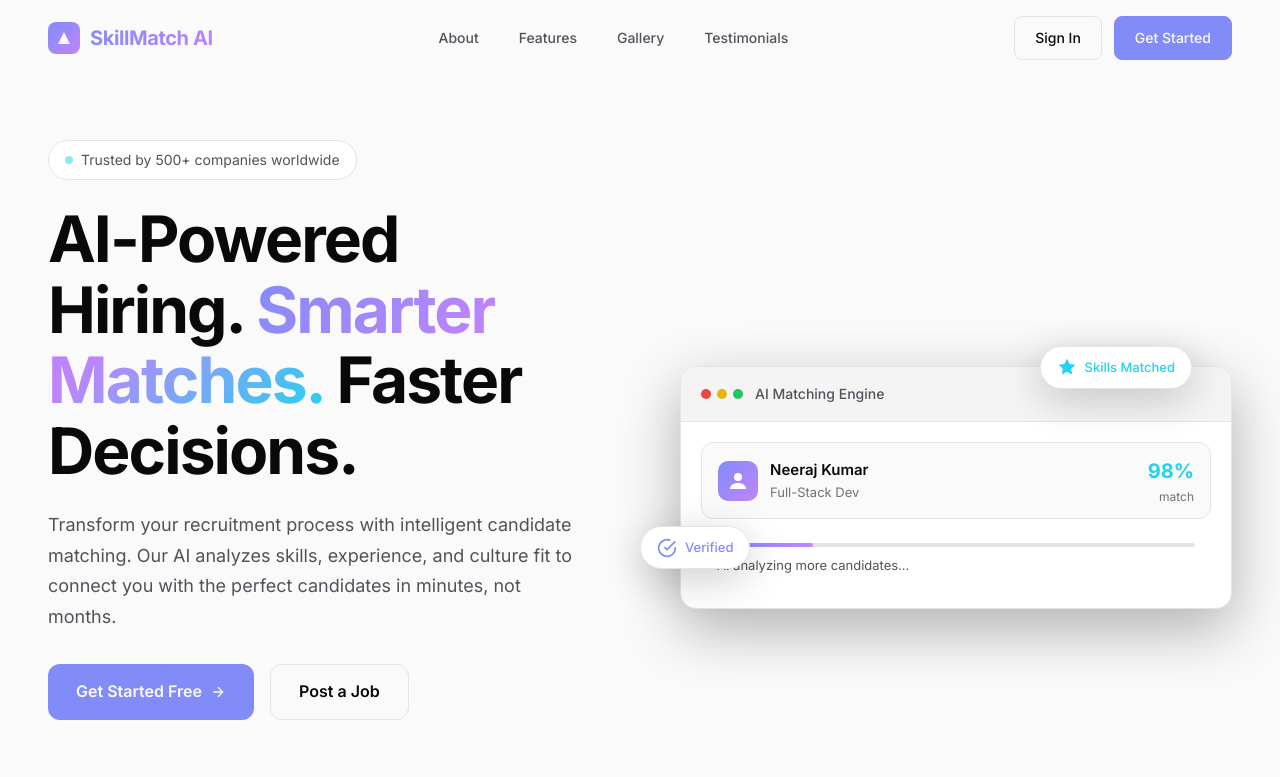
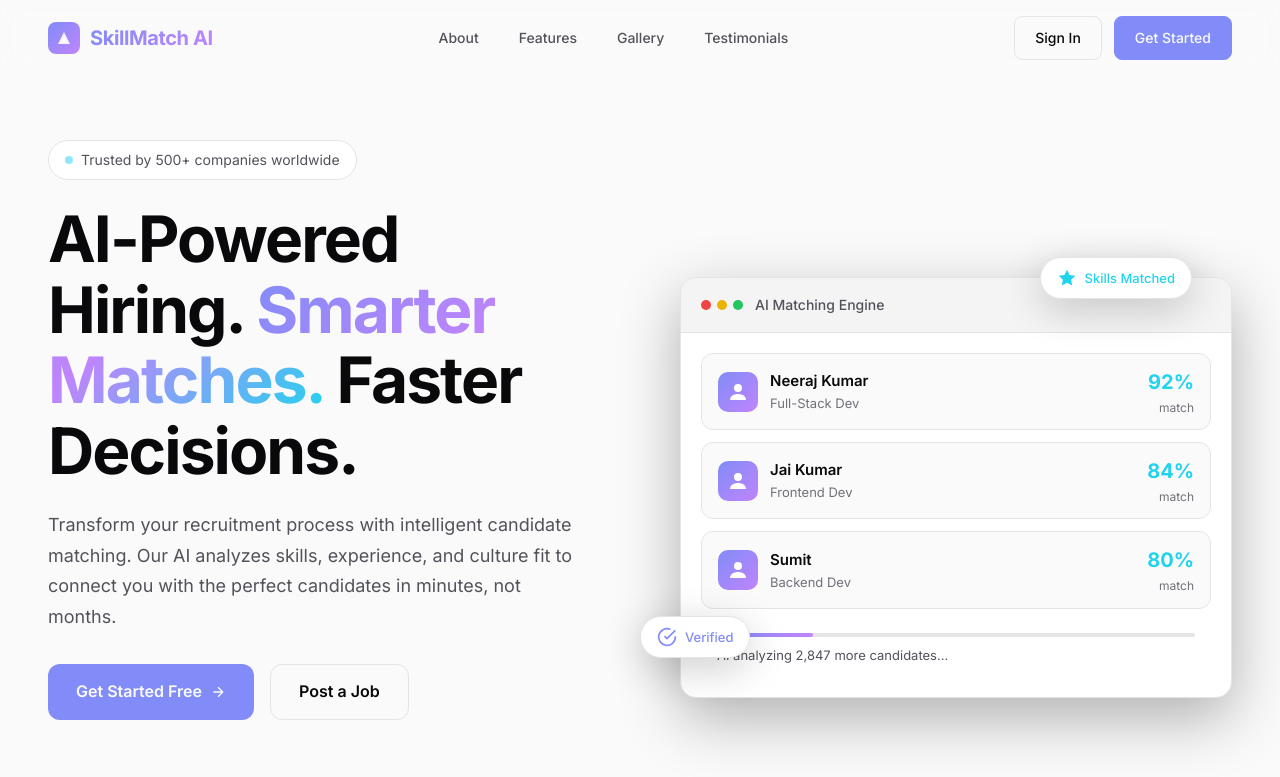
Before and after one commit to Neeraj62/skillmatchAi-frontend, a React (Vite) app: page / in a window 1280 px wide. Shown: the top 777 px of the page. Built offline with nearby package versions, Linux system fonts and the light colour scheme; no server answers.

Commit message:
feat:update name and image

```diff
--- a/src/websiteComponents/hero/index.jsx
+++ b/src/websiteComponents/hero/index.jsx
@@ -87,7 +87,39 @@ const Hero = () => {
                   <span className={styles.hero__matchRole}>Full-Stack Dev</span>
                 </div>
                 <div className={styles.hero__matchScore}>
-                  <span>98%</span>
+                  <span>92%</span>
+                  match
+                </div>
+              </div>
+              <div className={styles.hero__matchItem}>
+                <div className={styles.hero__matchAvatar}>
+                  <svg width="24" height="24" viewBox="0 0 24 24" fill="none">
+                    <circle cx="12" cy="8" r="4" fill="currentColor" />
+                    <path d="M4 20c0-4 4-6 8-6s8 2 8 6" fill="currentColor" />
+                  </svg>
+                </div>
+                <div className={styles.hero__matchInfo}>
+                  <span className={styles.hero__matchName}>Jai Kumar</span>
+                  <span className={styles.hero__matchRole}>Frontend Dev</span>
+                </div>
+                <div className={styles.hero__matchScore}>
+                  <span>84%</span>
+                  match
+                </div>
+              </div>
+              <div className={styles.hero__matchItem}>
+                <div className={styles.hero__matchAvatar}>
+                  <svg width="24" height="24" viewBox="0 0 24 24" fill="none">
+                    <circle cx="12" cy="8" r="4" fill="currentColor" />
+                    <path d="M4 20c0-4 4-6 8-6s8 2 8 6" fill="currentColor" />
+                  </svg>
+                </div>
+                <div className={styles.hero__matchInfo}>
+                  <span className={styles.hero__matchName}>Sumit</span>
+                  <span className={styles.hero__matchRole}>Backend Dev</span>
+                </div>
+                <div className={styles.hero__matchScore}>
+                  <span>80%</span>
                   match
                 </div>
               </div>
@@ -95,7 +127,7 @@ const Hero = () => {
                 <div className={styles.hero__analyzingBar}>
                   <div className={styles.hero__analyzingProgress} />
                 </div>
-                <span>AI analyzing more candidates...</span>
+                <span>AI analyzing 2,847 more candidates...</span>
               </div>
             </div>
           </div>
--- a/src/websiteComponents/team/index.jsx
+++ b/src/websiteComponents/team/index.jsx
@@ -1,5 +1,11 @@
 import React from "react";
 import neerajImg from "../../assets/images/teams/neeraj.jpeg";
+import mitrabhanuImg from "../../assets/images/teams/MITRABHANU.jpeg";
+import jaiImg from "../../assets/images/teams/jai.jpeg";
+import sovanImg from "../../assets/images/teams/sovan.jpeg";
+import sumitImg from "../../assets/images/teams/sumit.jpeg";
+import adityaImg from "../../assets/images/teams/aditya prasad.jpeg";
+import ommImg from "../../assets/images/teams/om kumar bag.jpeg";
 import styles from "./styles.module.scss";
 
 
@@ -7,9 +13,51 @@ const teamMembers = [
   {
     id: 1,
     name: "NEERAJ KUMAR",
-    role: "Full-Stack Developer",
+    role: "2201309009",
     avatar: neerajImg,
     color: "#4F46E5"
+  },
+  {
+    id: 2,
+    name: "MITRABHANU NAIK",
+    role: "2201309008",
+    avatar: mitrabhanuImg,
+    color: "#0891B2"
+  },
+  {
+    id: 3,
+    name: "JAY KUMAR BUDA",
+    role: "2201309004",
+    avatar: jaiImg,
+    color: "#059669"
+  },
+  {
+    id: 4,
+    name: "SUMIT BHUYAN",
+    role: "2201309013",
+    avatar: sumitImg,
+    color: "#D97706"
+  },
+  {
+    id: 5,
+    name: "ADITYA PRASAD SWAIN",
+    role: "2201309001",
+    avatar: adityaImg,
+    color: "#DC2626"
+  },
+  {
+    id: 6,
+    name: "SOVAN KUMAR MISHRA",
+    role: "2321309052",
+    avatar: sovanImg,
+    color: "#7C3AED"
+  },
+  {
+    id: 7,
+    name: "OMM KUMAR BAG",
+    role: "2201309010",
+    avatar: ommImg,
+    color: "#0D9488"
   }
 ];
 
@@ -31,23 +79,35 @@ const TeamCard = ({ member }) => (
 );
 
 const Team = () => {
+  // Double the team members for seamless infinite scroll
+  const duplicatedMembers = [...teamMembers, ...teamMembers];
+
   return (
     <section id="team" className={styles.section}>
       <div className={styles.container}>
         {/* Header */}
         <div className={styles.header}>
-          <span className={styles.badge}>Developer</span>
+          <span className={styles.badge}>Our Team</span>
           <h2 className={styles.title}>
-            Meet the <span className={styles.gradient}>Brilliant Mind</span>
+            Meet the <span className={styles.gradient}>Brilliant Minds</span>
           </h2>
           <p className={styles.subtitle}>
-            The passionate developer behind SkillMatch AI, dedicated to transforming how companies hire talent.
+            The passionate team behind SkillMatch AI, dedicated to transforming how companies hire talent.
           </p>
         </div>
 
-        {/* Developer Display */}
-        <div className={styles.developerDisplay}>
-          <TeamCard member={teamMembers[0]} />
+        {/* Infinite Carousel */}
+        <div className={styles.carouselWrapper}>
+          <div className={styles.carousel}>
+            <div className={styles.track}>
+              {duplicatedMembers.map((member, index) => (
+                <TeamCard key={`${member.id}-${index}`} member={member} />
+              ))}
+            </div>
+          </div>
+          {/* Gradient overlays for smooth edges */}
+          <div className={styles.gradientLeft}></div>
+          <div className={styles.gradientRight}></div>
         </div>
       </div>
     </section>
--- a/src/websiteComponents/team/styles.module.scss
+++ b/src/websiteComponents/team/styles.module.scss
@@ -54,12 +54,6 @@
 .carouselWrapper {
   position: relative;
   width: 100%;
-}
-
-.developerDisplay {
-  display: flex;
-  justify-content: center;
-  margin-top: 40px;
 }
 
 .carousel {
```
